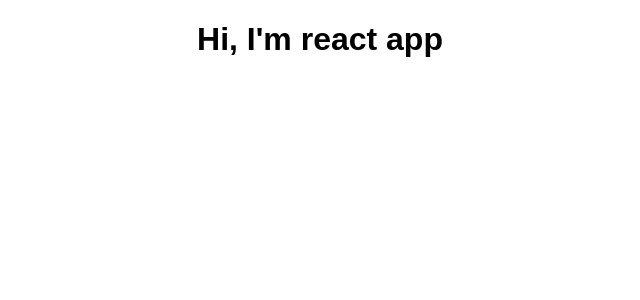
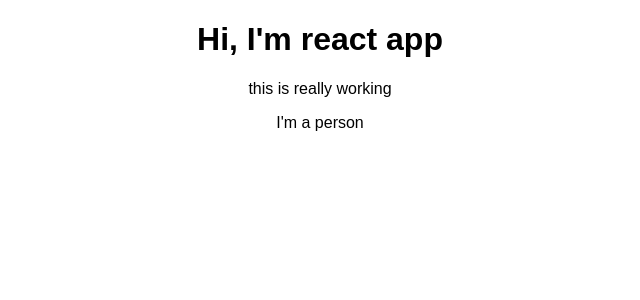
Before and after one commit to pjblitz86/ReactTrainingProjects, a React (Create React App) app in the folder udemy-max-tutorials/: page / in a window 1280 px wide. Shown: the top 300 px of the page, without its empty margins (320-960 px from the left). Built offline with nearby package versions, Linux system fonts and the light colour scheme.

Commit message:
adding a functional/stateless component example

```diff
--- a/udemy-max-tutorials/src/App.js
+++ b/udemy-max-tutorials/src/App.js
@@ -1,13 +1,22 @@
 import React, { Component } from 'react';
 import './App.css';
+import Person from './Person/Person';
 
 class App extends Component {
   render() {
     return (
       <div className="App">
         <h1>Hi, I'm react app</h1>
+        <p>this is really working</p>
+        <Person />
       </div>
     );
+    // other way - this is under the hood
+    // return React.createElement(
+    //   'div',
+    //   { className: 'App' },
+    //   React.createElement('h1', null, 'does this work')
+    // );
   }
 }
 
--- /dev/null
+++ b/udemy-max-tutorials/src/Person/Person.js
@@ -0,0 +1,8 @@
+import React from 'react';
+
+// functional component example with ES6 best practice
+const person = () => {
+  return <p>I'm a person</p>;
+};
+
+export default person;
```
